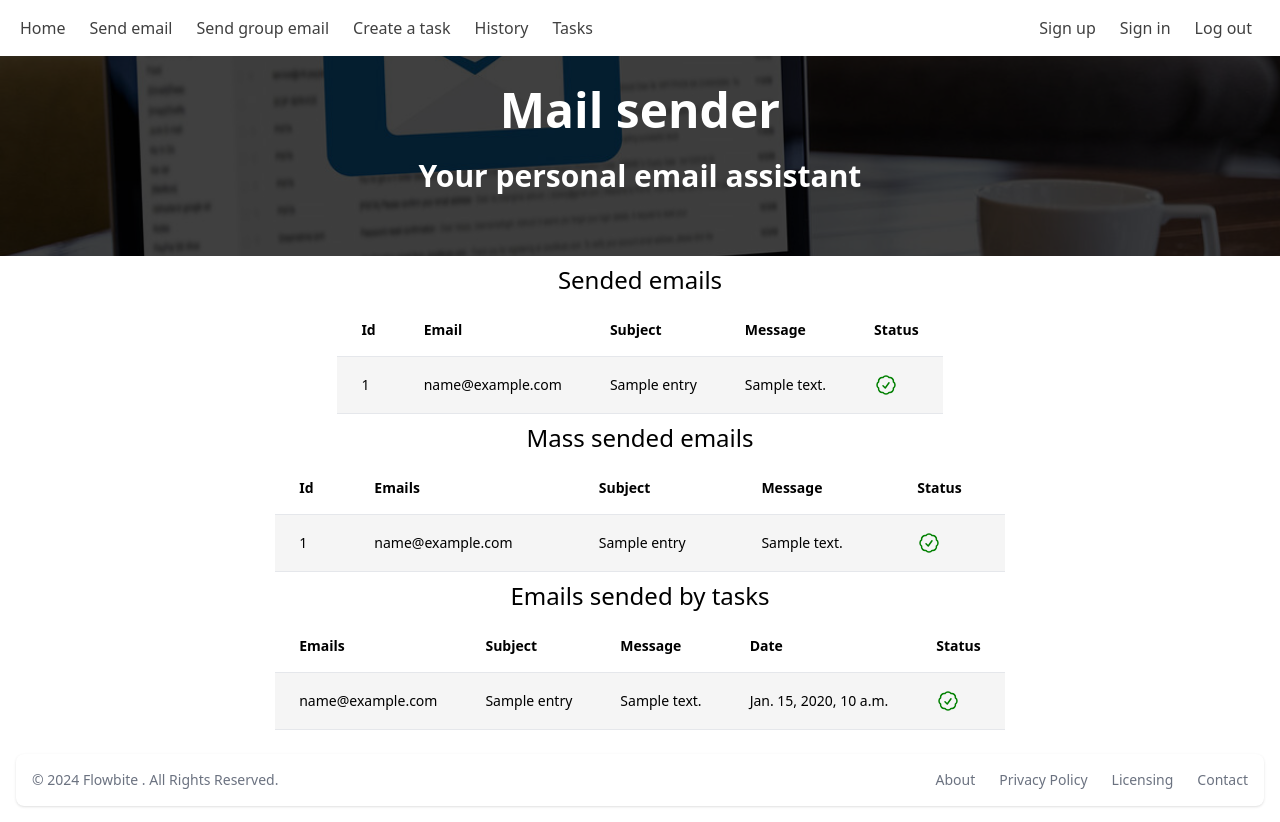
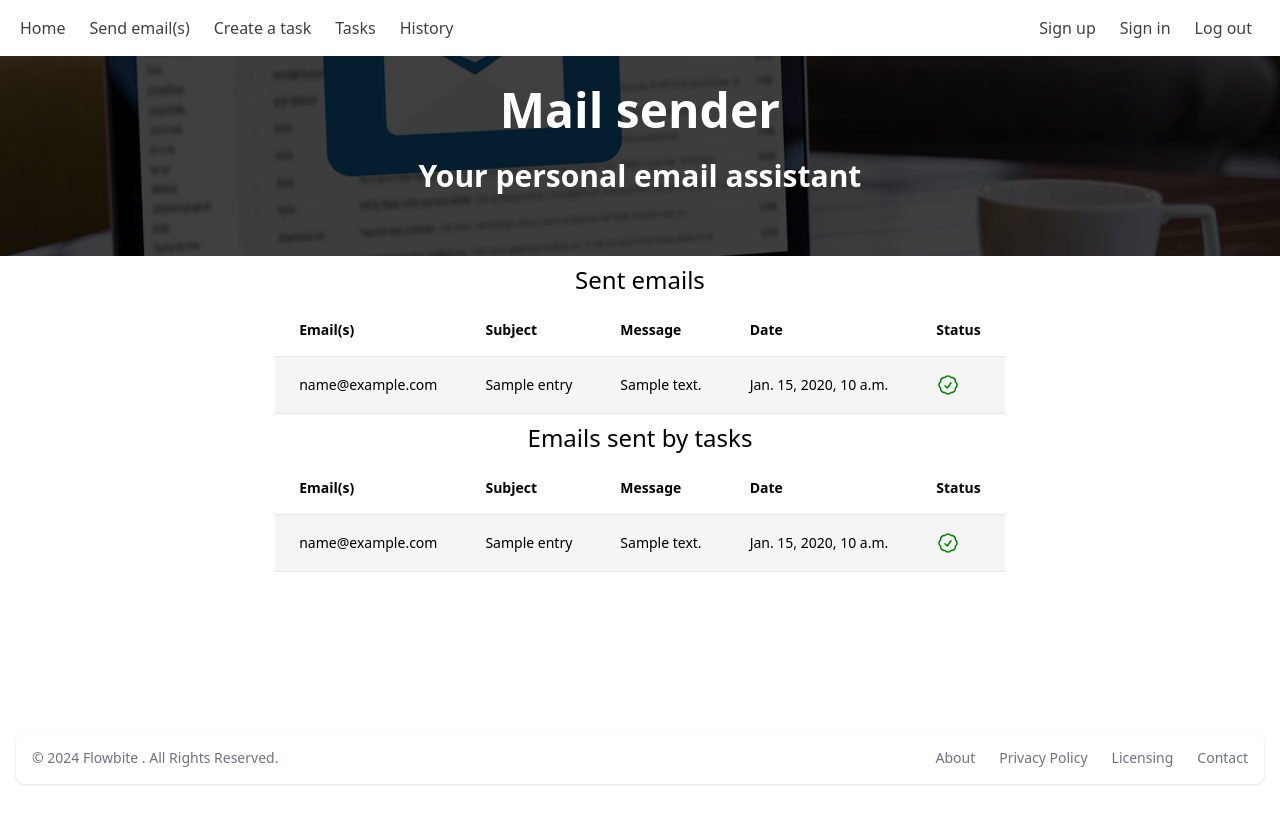
Before and after one commit to tema1998/mail_sender, a Django app: template webapp/mail_sender/core/templates/core/history.html in a window 1280 px wide. After the commit the page ends 785 px from the top, so only its background shows below. Run offline with Django 5.2, Linux system fonts and the light colour scheme; the template is opened without the code that fills it: most values are stand-ins (such as "Sample title", 1, 10 or a date in 2020); some libraries are stand-ins or nearby versions.

Commit message:
Union SingleEmail and MassEmail to one function Fix History of sent emails

```diff
--- a/webapp/mail_sender/core/admin.py
+++ b/webapp/mail_sender/core/admin.py
@@ -5,7 +5,7 @@ from .models import *
 # @admin.register(Email)
 # class EmailAdmin(admin.ModelAdmin):
 #     list_display = '__all__'
-admin.site.register(SingleEmail)
-admin.site.register(MassEmail)
+
+admin.site.register(EmailHistory)
 admin.site.register(TaskCore)
 admin.site.register(TaskHistory)
--- a/webapp/mail_sender/core/services.py
+++ b/webapp/mail_sender/core/services.py
@@ -1,7 +1,6 @@
 import re
 
-from django.core.mail import send_mail, send_mass_mail
-
+from django.core.mail import send_mail
 
 regex = r'\b[A-Za-z0-9._%+-]+@[A-Za-z0-9.-]+\.[A-Z|a-z]{2,7}\b'
 
--- a/webapp/mail_sender/core/templates/core/base.html
+++ b/webapp/mail_sender/core/templates/core/base.html
@@ -29,12 +29,7 @@
         </li>
         <li class="mb-4 lg:mb-0 lg:pr-2" data-te-nav-item-ref="">
          <a class="block transition duration-150 ease-in-out hover:text-neutral-700 focus:text-neutral-700 disabled:text-black/30 dark:hover:text-white dark:focus:text-white lg:p-2 [&amp;.active]:text-black/90" data-te-nav-link-ref="" data-te-ripple-color="light" data-te-ripple-init="" href="{% url 'send-email' %}">
-          Send email
-         </a>
-        </li>
-        <li class="mb-4 lg:mb-0 lg:pr-2" data-te-nav-item-ref="">
-         <a class="block transition duration-150 ease-in-out hover:text-neutral-700 focus:text-neutral-700 disabled:text-black/30 dark:hover:text-white dark:focus:text-white lg:p-2 [&amp;.active]:text-black/90" data-te-nav-link-ref="" data-te-ripple-color="light" data-te-ripple-init="" href="{% url 'send-emails' %}">
-          Send group email
+          Send email(s)
          </a>
         </li>
         <li class="mb-4 lg:mb-0 lg:pr-2" data-te-nav-item-ref="">
@@ -43,15 +38,16 @@
          </a>
         </li>
         <li class="mb-2 lg:mb-0 lg:pr-2" data-te-nav-item-ref="">
+         <a class="block transition duration-150 ease-in-out hover:text-neutral-700 focus:text-neutral-700 disabled:text-black/30 dark:hover:text-white dark:focus:text-white lg:p-2 [&amp;.active]:text-black/90" data-te-nav-link-ref="" data-te-ripple-color="light" data-te-ripple-init="" href="{% url 'tasks' %}">
+          Tasks
+         </a>
+        </li>
+        <li class="mb-2 lg:mb-0 lg:pr-2" data-te-nav-item-ref="">
          <a class="block transition duration-150 ease-in-out hover:text-neutral-700 focus:text-neutral-700 disabled:text-black/30 dark:hover:text-white dark:focus:text-white lg:p-2 [&amp;.active]:text-black/90" data-te-nav-link-ref="" data-te-ripple-color="light" data-te-ripple-init="" href="{% url 'history' %}">
           History
          </a>
         </li>
-        <li class="mb-2 lg:mb-0 lg:pr-2" data-te-nav-item-ref="">
-         <a class="block transition duration-150 ease-in-out hover:text-neutral-700 focus:text-neutral-700 disabled:text-black/30 dark:hover:text-white dark:focus:text-white lg:p-2 [&amp;.active]:text-black/90" data-te-nav-link-ref="" data-te-ripple-color="light" data-te-ripple-init="" href="{% url 'tasks' %}">
-          Tasks
-         </a>
-        </li>
+
        </ul>
 
        <ul class="flex flex-col lg:flex-row">
--- a/webapp/mail_sender/core/templates/core/history.html
+++ b/webapp/mail_sender/core/templates/core/history.html
@@ -5,51 +5,8 @@
 {% block main %}
 <div class="w-100 h-100 flex justify-center items-center">
     <div class="flex flex-col justify-center mt-2">
-        <div class="flex flex-col items-center justify-center text-2xl">Sended emails</div>
-        <div class="flex flex-col items-center justify-center">
-          <div class="overflow-x-auto">
-            <div class="inline-block min-w-full py-2 sm:px-6 lg:px-8">
-              <div class="overflow-hidden">
-                <table class="min-w-full text-left text-sm font-light">
-                  <thead
-                    class="border-b bg-white font-medium dark:border-neutral-500 dark:bg-neutral-600">
-                    <tr>
-                      <th scope="col" class="px-6 py-4">Id</th>
-                      <th scope="col" class="px-6 py-4">Email</th>
-                      <th scope="col" class="px-6 py-4">Subject</th>
-                      <th scope="col" class="px-6 py-4">Message</th>
-                      <th scope="col" class="px-6 py-4">Status</th>
-                    </tr>
-                  </thead>
-                  <tbody>
-                    {% for entry in sended_emails %}
-                      <tr
-                        class="border-b bg-neutral-100 dark:border-neutral-500 dark:bg-neutral-700 ">
-                        <td class="whitespace-nowrap px-6 py-4 font-medium">{{entry.id}}</td>
-                        <td class="whitespace-nowrap px-6 py-4">{{entry.email|truncatechars:30}}</td>
-                        <td class="whitespace-nowrap px-6 py-4">{{entry.subject|truncatechars:30}}</td>
-                        <td class="whitespace-nowrap px-6 py-4">{{entry.message|truncatechars:30}}</td>
-                        <td class="whitespace-nowrap px-6 py-4">
-                          {% if entry.status %}
-                            <svg xmlns="http://www.w3.org/2000/svg" fill="none" viewBox="0 0 24 24" stroke-width="1.5" stroke="green" class="w-6 h-6">
-                              <path stroke-linecap="round" stroke-linejoin="round" d="M9 12.75 11.25 15 15 9.75M21 12c0 1.268-.63 2.39-1.593 3.068a3.745 3.745 0 0 1-1.043 3.296 3.745 3.745 0 0 1-3.296 1.043A3.745 3.745 0 0 1 12 21c-1.268 0-2.39-.63-3.068-1.593a3.746 3.746 0 0 1-3.296-1.043 3.745 3.745 0 0 1-1.043-3.296A3.745 3.745 0 0 1 3 12c0-1.268.63-2.39 1.593-3.068a3.745 3.745 0 0 1 1.043-3.296 3.746 3.746 0 0 1 3.296-1.043A3.746 3.746 0 0 1 12 3c1.268 0 2.39.63 3.068 1.593a3.746 3.746 0 0 1 3.296 1.043 3.746 3.746 0 0 1 1.043 3.296A3.745 3.745 0 0 1 21 12Z" />
-                            </svg>
-                          {% else %}
-                            <svg xmlns="http://www.w3.org/2000/svg" fill="none" viewBox="0 0 24 24" stroke-width="1.5" stroke="red" class="fill-red w-6 h-6">
-                              <path stroke-linecap="round" stroke-linejoin="round" d="M6 18 18 6M6 6l12 12" />
-                            </svg>
-                          {% endif %}
-                        </td>
-                      </tr>
-                    {% endfor %}
-                  </tbody>
-                </table>
-              </div>
-            </div>
-          </div>
-        </div>
 
-        <div class="flex flex-col items-center justify-center text-2xl">Mass sended emails</div>
+        <div class="flex flex-col items-center justify-center text-2xl">Sent emails</div>
         <div class="flex flex-col items-center justify-center">
           <div class="overflow-x-auto  w-full">
             <div class="inline-block min-w-full py-2 sm:px-6 lg:px-8 w-full">
@@ -58,30 +15,32 @@
                   <thead
                     class="border-b bg-white font-medium dark:border-neutral-500 dark:bg-neutral-600">
                     <tr>
-                      <th scope="col" class="px-6 py-4">Id</th>
-                      <th scope="col" class="px-6 py-4">Emails</th>
+                      <th scope="col" class="px-6 py-4">Email(s)</th>
                       <th scope="col" class="px-6 py-4">Subject</th>
                       <th scope="col" class="px-6 py-4">Message</th>
+                      <th scope="col" class="px-6 py-4">Date</th>
                       <th scope="col" class="px-6 py-4">Status</th>
                     </tr>
                   </thead>
                   <tbody>
-                    {% for entry in sended_mass_emails %}
-                      <tr
-                        class="border-b bg-neutral-100 dark:border-neutral-500 dark:bg-neutral-700 ">
-                        <td class="whitespace-nowrap px-6 py-4 font-medium">{{entry.id}}</td>
+                    {% for entry in sent_emails %}
+                      <tr class="border-b bg-neutral-100 dark:border-neutral-500 dark:bg-neutral-700 ">
                         <td class="whitespace-nowrap px-6 py-4">
-                          <!-- {{entry.emails|truncatechars:30}} -->
                           {% for email in entry.emails.values %}
                             <div>{{email}}</div>
                           {% endfor %}
                         </td>
                         <td class="whitespace-nowrap px-6 py-4">{{entry.subject|truncatechars:30}}</td>
                         <td class="whitespace-nowrap px-6 py-4">{{entry.message|truncatechars:30}}</td>
+                        <td class="whitespace-nowrap px-6 py-4">{{entry.task_result.date_done}}</td>
                         <td class="whitespace-nowrap px-6 py-4">
-                          {% if entry.status %}
+                          {% if entry.task_result.status == 'SUCCESS' %}
                             <svg xmlns="http://www.w3.org/2000/svg" fill="none" viewBox="0 0 24 24" stroke-width="1.5" stroke="green" class="w-6 h-6">
                               <path stroke-linecap="round" stroke-linejoin="round" d="M9 12.75 11.25 15 15 9.75M21 12c0 1.268-.63 2.39-1.593 3.068a3.745 3.745 0 0 1-1.043 3.296 3.745 3.745 0 0 1-3.296 1.043A3.745 3.745 0 0 1 12 21c-1.268 0-2.39-.63-3.068-1.593a3.746 3.746 0 0 1-3.296-1.043 3.745 3.745 0 0 1-1.043-3.296A3.745 3.745 0 0 1 3 12c0-1.268.63-2.39 1.593-3.068a3.745 3.745 0 0 1 1.043-3.296 3.746 3.746 0 0 1 3.296-1.043A3.746 3.746 0 0 1 12 3c1.268 0 2.39.63 3.068 1.593a3.746 3.746 0 0 1 3.296 1.043 3.746 3.746 0 0 1 1.043 3.296A3.745 3.745 0 0 1 21 12Z" />
+                            </svg>
+                          {% elif entry.task_result.status == 'RUNNING' %}
+                            <svg xmlns="http://www.w3.org/2000/svg" fill="none" viewBox="0 0 24 24" stroke-width="1.5" stroke="currentColor" class="w-6 h-6">
+                              <path stroke-linecap="round" stroke-linejoin="round" d="M7.5 7.5h-.75A2.25 2.25 0 0 0 4.5 9.75v7.5a2.25 2.25 0 0 0 2.25 2.25h7.5a2.25 2.25 0 0 0 2.25-2.25v-7.5a2.25 2.25 0 0 0-2.25-2.25h-.75m0-3-3-3m0 0-3 3m3-3v11.25m6-2.25h.75a2.25 2.25 0 0 1 2.25 2.25v7.5a2.25 2.25 0 0 1-2.25 2.25h-7.5a2.25 2.25 0 0 1-2.25-2.25v-.75" />
                             </svg>
                           {% else %}
                             <svg xmlns="http://www.w3.org/2000/svg" fill="none" viewBox="0 0 24 24" stroke-width="1.5" stroke="red" class="w-6 h-6">
@@ -98,7 +57,7 @@
           </div>
         </div>
 
-        <div class="flex flex-col items-center justify-center text-2xl">Emails sended by tasks</div>
+        <div class="flex flex-col items-center justify-center text-2xl">Emails sent by tasks</div>
         <div class="flex flex-col items-center justify-center">
           <div class="overflow-x-auto  w-full">
             <div class="inline-block min-w-full py-2 sm:px-6 lg:px-8 w-full">
@@ -107,7 +66,7 @@
                   <thead
                     class="border-b bg-white font-medium dark:border-neutral-500 dark:bg-neutral-600">
                     <tr>
-                      <th scope="col" class="px-6 py-4">Emails</th>
+                      <th scope="col" class="px-6 py-4">Email(s)</th>
                       <th scope="col" class="px-6 py-4">Subject</th>
                       <th scope="col" class="px-6 py-4">Message</th>
                       <th scope="col" class="px-6 py-4">Date</th>
@@ -115,7 +74,7 @@
                     </tr>
                   </thead>
                   <tbody>
-                    {% for entry in sended_emails_by_tasks %}
+                    {% for entry in task_sent_emails %}
                       <tr class="border-b bg-neutral-100 dark:border-neutral-500 dark:bg-neutral-700 ">
 
                         <td class="whitespace-nowrap px-6 py-4">
--- a/webapp/mail_sender/core/templates/core/send_email.html
+++ b/webapp/mail_sender/core/templates/core/send_email.html
@@ -1,7 +1,7 @@
 {% extends 'core/base.html' %}
 {% load static %}
 {% load my_filters %}
-{% block title %} Send email {% endblock %}
+{% block title %} Send emails {% endblock %}
 
 {% block main %}
 <div class="w-100 h-100">
--- a/webapp/mail_sender/core/urls.py
+++ b/webapp/mail_sender/core/urls.py
@@ -6,7 +6,6 @@ urlpatterns = [
     path('', views.Index.as_view(), name='index'),
     path('success', views.Index.as_view(), name='success'),
     path('send-email', views.SendEmail.as_view(), name='send-email'),
-    path('send-emails', views.SendMassEmail.as_view(), name='send-emails'),
     path('history', views.History.as_view(), name='history'),
     path('create-task', views.CreateTask.as_view(), name='create-task'),
     path('tasks', views.Tasks.as_view(), name='tasks'),
```
Also changed, not shown: webapp/mail_sender/core/forms.py (+3 -8 lines), webapp/mail_sender/core/models.py (+2 -14 lines), webapp/mail_sender/core/tasks.py (+13 -14 lines), webapp/mail_sender/core/templates/core/index.html (+5 -7 lines), webapp/mail_sender/core/templates/core/send_emails.html (deleted, +0 -26 lines), webapp/mail_sender/core/views.py (+10 -57 lines), webapp/mail_sender/core/migrations/0011_emailhistory_remove_singleemail_user_and_more.py (added).
